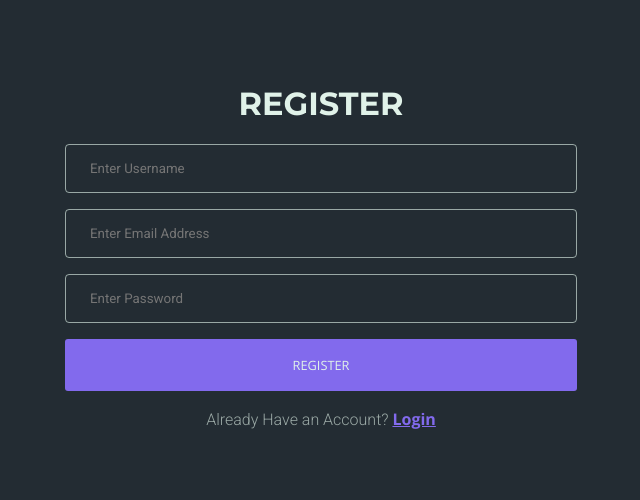
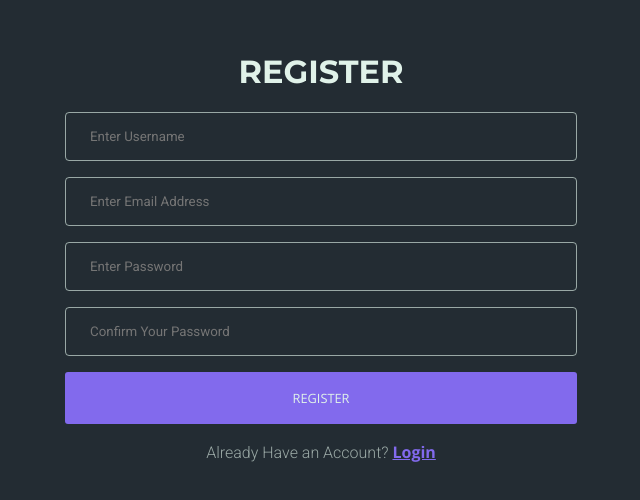
Before and after one commit to ThankiAshish/MERN-Blog-App, a React (Vite) app in the folder client/: page /register in a window 1280 px wide. Shown: the part 144-644 px from the top of the page, without its empty margins (319-959 px from the left). Built offline with nearby package versions, Linux system fonts and the light colour scheme.

Commit message:
Authentication Connected to Frontend

```diff
--- a/client/src/screens/Login.jsx
+++ b/client/src/screens/Login.jsx
@@ -1,15 +1,63 @@
-import { Link } from "react-router-dom";
+import { useState } from "react";
+import { Link, useNavigate } from "react-router-dom";
+import { toast } from "react-toastify";
 
 const Login = () => {
+  const [formData, setFormData] = useState({
+    email: "",
+    password: "",
+  });
+
+  const navigate = useNavigate();
+
+  const handleChange = (e) => {
+    e.preventDefault();
+    setFormData((prevState) => ({
+      ...prevState,
+      [e.target.id]: e.target.value,
+    }));
+  };
+
+  const handleSubmit = async (e) => {
+    e.preventDefault();
+
+    try {
+      const response = await fetch(`api/auth/login`, {
+        method: "POST",
+        headers: {
+          "Content-Type": "application/json",
+        },
+        body: JSON.stringify(formData),
+      });
+
+      if (response.status === 200) {
+        toast.success("User logged in successfully");
+
+        setFormData({
+          email: "",
+          password: "",
+        });
+
+        setTimeout(() => {
+          navigate("/dashboard");
+        }, 1000);
+      }
+    } catch (error) {
+      toast.error(error.message);
+    }
+  };
+
   return (
     <section className="auth-section">
-      <form>
+      <form onSubmit={handleSubmit}>
         <h1>Login</h1>
         <input
           type="text"
-          name="username"
-          id="username"
-          placeholder="Enter Username"
+          name="email"
+          id="email"
+          placeholder="Enter Email Address"
+          value={formData.email}
+          onChange={handleChange}
           className="input-field"
         />
         <input
@@ -17,6 +65,8 @@ const Login = () => {
           name="password"
           id="password"
           placeholder="Enter Password"
+          value={formData.password}
+          onChange={handleChange}
           className="input-field"
         />
         <button type="submit" className="btn btn-full">
--- a/client/src/screens/Register.jsx
+++ b/client/src/screens/Register.jsx
@@ -1,15 +1,73 @@
-import { Link } from "react-router-dom";
+import { toast } from "react-toastify";
+
+import { useState } from "react";
+import { Link, useNavigate } from "react-router-dom";
 
 const Register = () => {
+  const [formData, setFormData] = useState({
+    username: "",
+    email: "",
+    password: "",
+    confirmPassword: "",
+  });
+
+  const navigate = useNavigate();
+
+  const handleChange = (e) => {
+    e.preventDefault();
+    setFormData((prevState) => ({
+      ...prevState,
+      [e.target.id]: e.target.value,
+    }));
+  };
+
+  const handleSubmit = async (e) => {
+    e.preventDefault();
+
+    if (formData.password !== formData.confirmPassword) {
+      toast.error("Passwords do not match");
+      return;
+    }
+
+    try {
+      const response = await fetch(`api/auth/register`, {
+        method: "POST",
+        headers: {
+          "Content-Type": "application/json",
+        },
+        body: JSON.stringify(formData),
+      });
+
+      console.log(response);
+
+      if (response.status === 200) {
+        toast.success("User created successfully");
+
+        setFormData({
+          username: "",
+          email: "",
+          password: "",
+          confirmPassword: "",
+        });
+
+        navigate("/login");
+      }
+    } catch (error) {
+      toast.error(error.message);
+    }
+  };
+
   return (
     <section className="auth-section">
-      <form>
+      <form onSubmit={handleSubmit}>
         <h1>Register</h1>
         <input
           type="text"
           name="username"
           id="username"
           placeholder="Enter Username"
+          value={formData.username}
+          onChange={handleChange}
           className="input-field"
         />
         <input
@@ -17,6 +75,8 @@ const Register = () => {
           name="email"
           id="email"
           placeholder="Enter Email Address"
+          value={formData.email}
+          onChange={handleChange}
           className="input-field"
         />
         <input
@@ -24,6 +84,17 @@ const Register = () => {
           name="password"
           id="password"
           placeholder="Enter Password"
+          value={formData.password}
+          onChange={handleChange}
+          className="input-field"
+        />
+        <input
+          type="password"
+          name="confirmPassword"
+          id="confirmPassword"
+          placeholder="Confirm Your Password"
+          value={formData.confirmPassword}
+          onChange={handleChange}
           className="input-field"
         />
         <button type="submit" className="btn btn-full">
```
Also changed, not shown: 1 other file (tests, documents, lock files or other folders).
